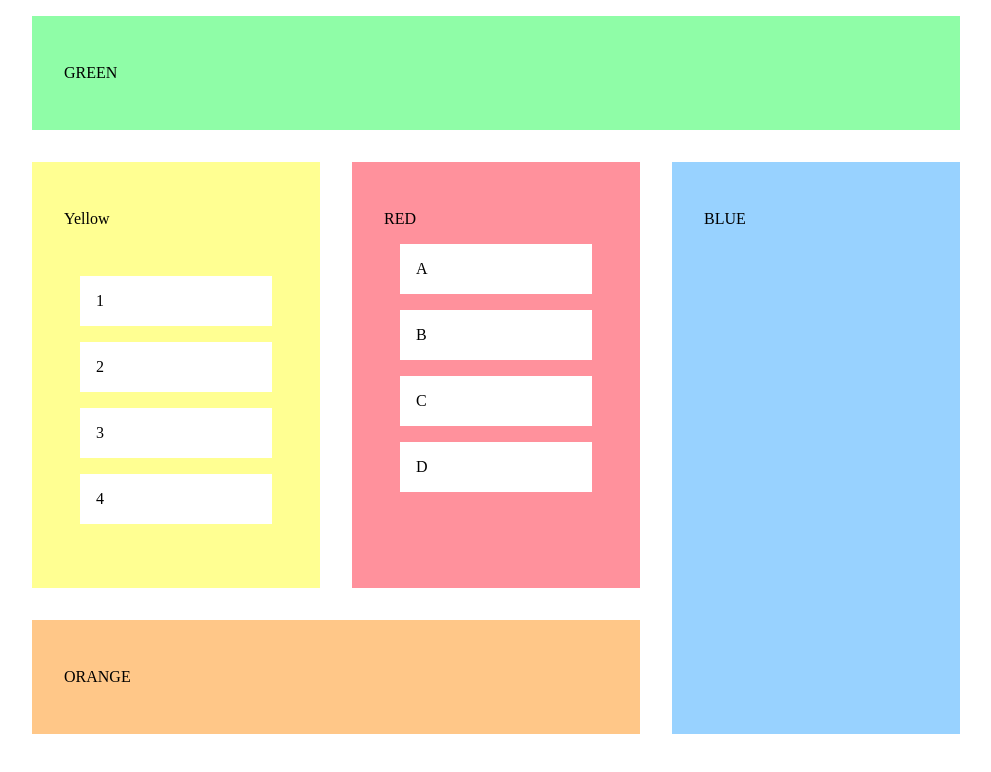
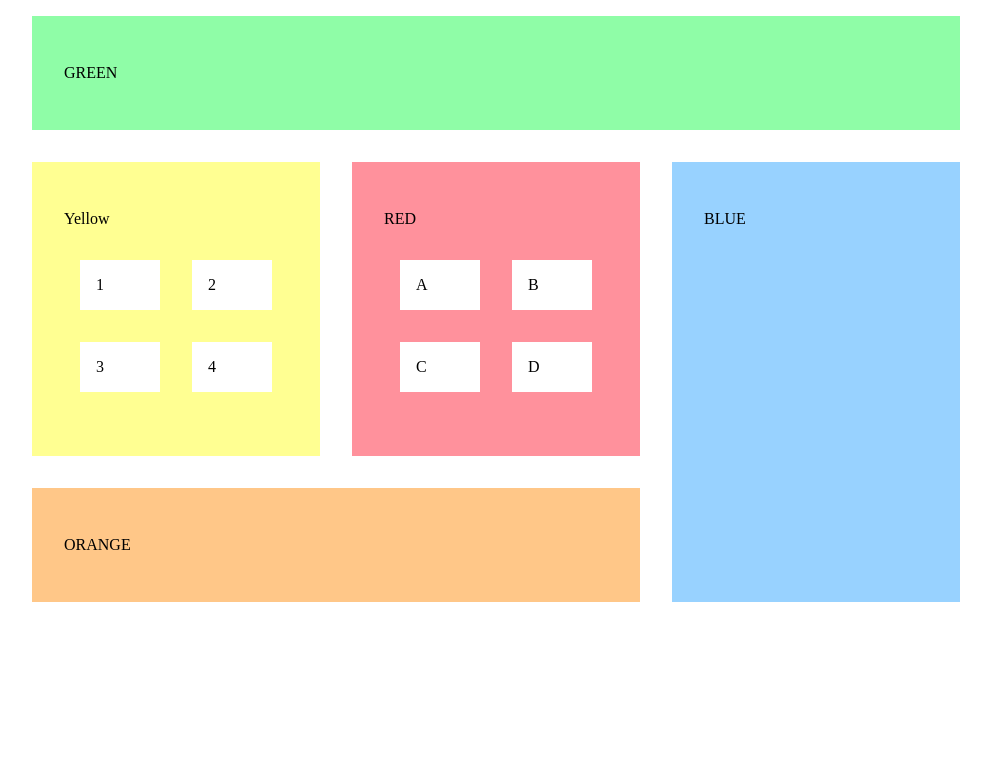
Before and after one commit to MihaiM24/css7, a plain HTML site: page index.html in a window 1280 px wide. Shown: the whole page, without its empty margins (144-1135 px from the left). Drawn offline with Linux system fonts and the light colour scheme.

Commit message:
exercise 7css

```diff
--- a/index.html
+++ b/index.html
@@ -19,10 +19,10 @@
 
      <p>Yellow</p>
       <ul>
-        <div class="one"><li>1</li></div>
-        <div class="two"><li>2</li></div>
-        <div class="three"><li>3</li></div>
-        <div class="four"><li>4</li></div>
+        <li>1</li>
+        <li>2</li>
+        <li>3</li>
+        <li>4</li>
       </ul>
 
   </section>
--- a/start.css
+++ b/start.css
@@ -11,10 +11,11 @@ grid-column: span 3;
 #yellow{
 grid-row: 2;
 grid-column: 1;
-display: grid;
-
-
 }
+#yellow ul {
+    display: grid;
+    grid-template-columns: 1fr 1fr;
+    }
 
 #orange{
 grid-row: 3;
@@ -24,8 +25,12 @@ grid-column: 1/3;
 #red{
 grid-row: 2;
 grid-column: 2;
+}
 
-}
+#red ul {
+    display: grid;
+    grid-template-columns: 1fr 1fr;
+    }
 
 #blue{
 grid-column: 3;
```
